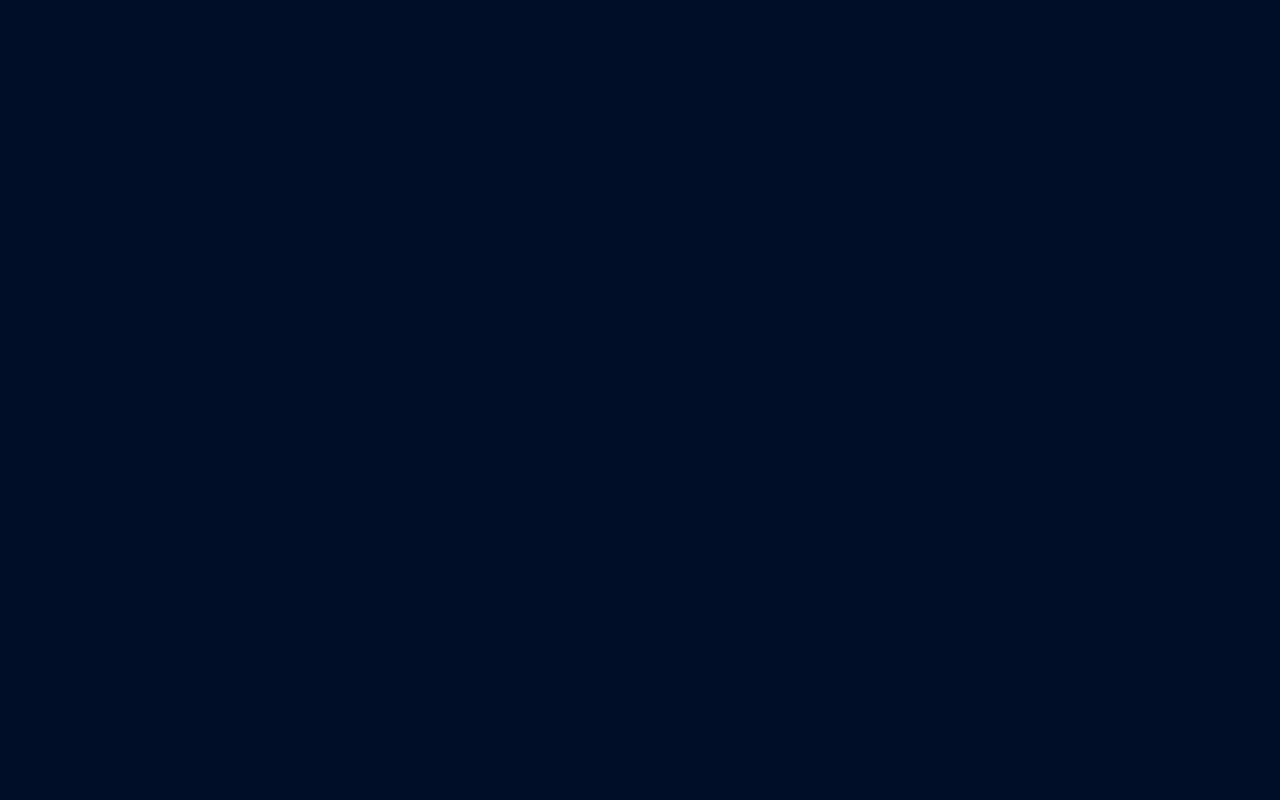
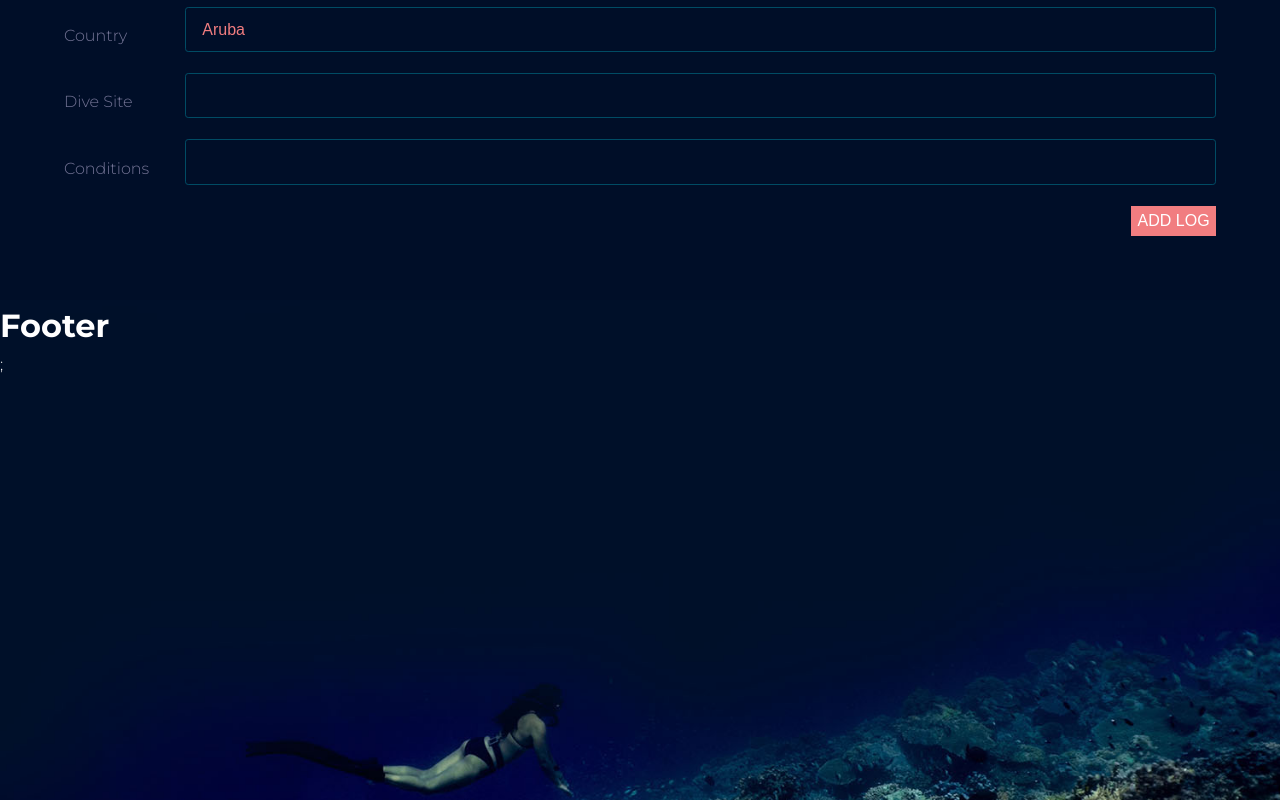
Before and after one commit to KevinMeldau/scuba-front, a React (Create React App) app: page / in a window 1280 px wide. Shown: the part 960-1760 px from the top of the page. Before the commit the page ends 800 px from the top, so only its background shows below. Built offline with nearby package versions, Linux system fonts and the light colour scheme; no server answers.

Commit message:
Fixed image placements

```diff
--- a/src/App.js
+++ b/src/App.js
@@ -6,10 +6,10 @@ import "./styles.css";
 
 export default function App() {
 	return (
-		<>
+		<div className="container">
 			<Header />
 			<LoggedDives />
 			<Footer />
-		</>
+		</div>
 	);
 }
--- a/src/components/Footer.js
+++ b/src/components/Footer.js
@@ -1,6 +1,9 @@
-import { useState, useEffect } from "react";
 import "../styles.css";
 
 export default function Footer() {
-	return <h1>Footer</h1>;
+	return (
+		<div className="footer">
+			<h1>Footer</h1>;
+		</div>
+	);
 }
--- a/src/components/Header.js
+++ b/src/components/Header.js
@@ -1,6 +1,9 @@
-import { useState, useEffect } from "react";
 import "../styles.css";
 
 export default function Header() {
-	return <h1>Header</h1>;
+	return (
+		<div className="header">
+			<h1>Header</h1>;
+		</div>
+	);
 }
--- a/src/styles.css
+++ b/src/styles.css
@@ -33,7 +33,8 @@
 	--clr-accent-dark: #004b64;
 	--clr-accent-secondary: rgba(25, 83, 10, 0.5);
 	--clr-warning: #cc2121;
-	--transparent-bg-drk: rgba(0, 0, 0, 0.6);
+	--transparent-bg-drk: rgba(0, 14, 40, 1);
+	--transparent-bg-light: rgba(0, 14, 40, 0);
 }
 
 body {
@@ -41,15 +42,18 @@ body {
 	line-height: 1.6;
 	color: var(--clr-light);
 	font-weight: var(--fw-light);
-	height: 100vh;
-	background-color: #000e28;
-	display: grid;
-	justify-items: center;
-	align-items: center;
 }
 
 h2 {
 	letter-spacing: var(--ls-h2);
+}
+
+.container {
+	background-color: #000e28;
+	width: 100vw;
+	display: flex;
+	flex-direction: column;
+	align-items: center;
 }
 
 section {
@@ -115,3 +119,27 @@ button:hover {
 form {
 	margin: 4em 0;
 }
+
+.header {
+	background-image: linear-gradient(
+			var(--transparent-bg-light) 70%,
+			var(--transparent-bg-drk)
+		),
+		url("./images/bg-top.jpg");
+	width: 100%;
+	height: 100vh;
+	background-size: cover;
+	background-repeat: no-repeat;
+}
+
+.footer {
+	background-image: linear-gradient(
+			var(--transparent-bg-light) 70%,
+			var(--transparent-bg-drk)
+		),
+		url("./images/bg-btm.jpg");
+	width: 100%;
+	height: 100vh;
+	background-size: cover;
+	background-repeat: no-repeat;
+}
```
Also changed, not shown: src/images/bg-btm.jpg (renamed from public/bg-btm.jpg), src/images/bg-top.jpg (renamed from public/bg-top.jpg).
